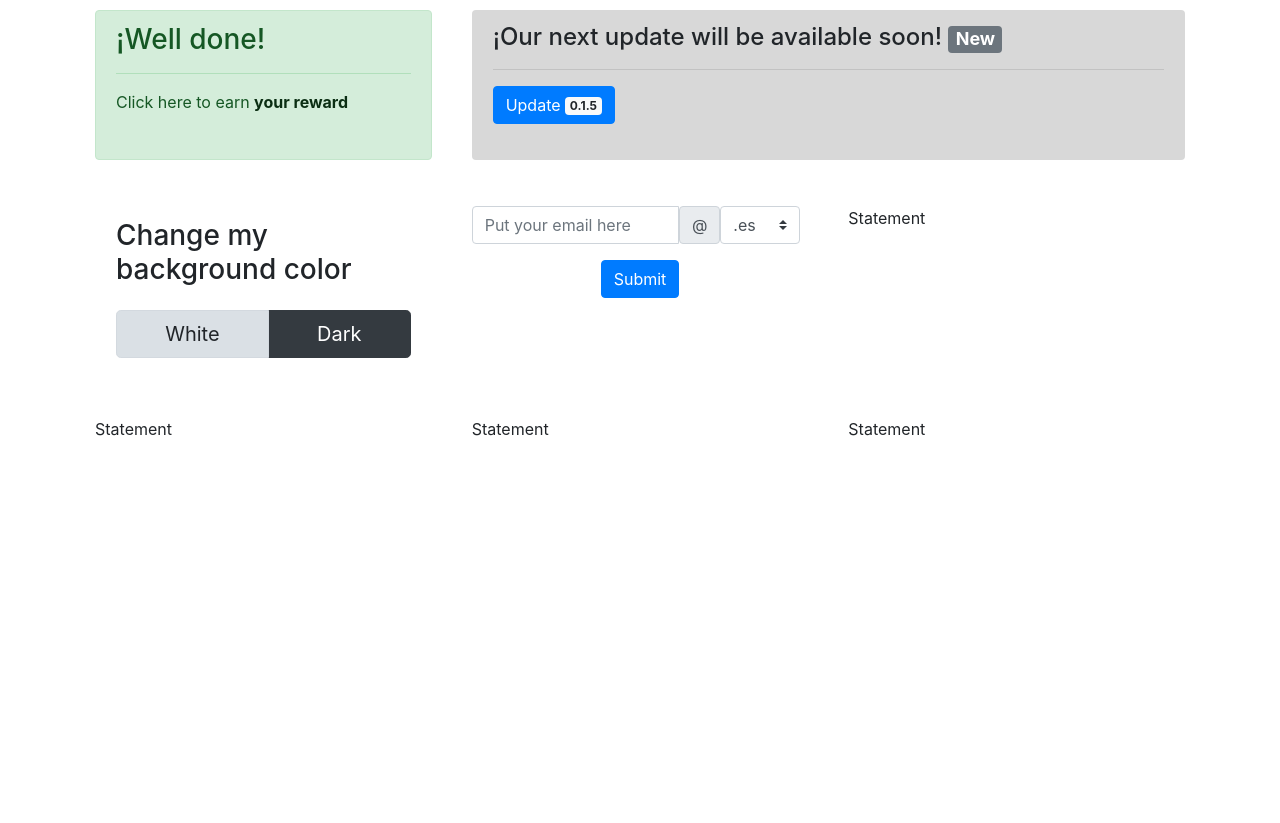
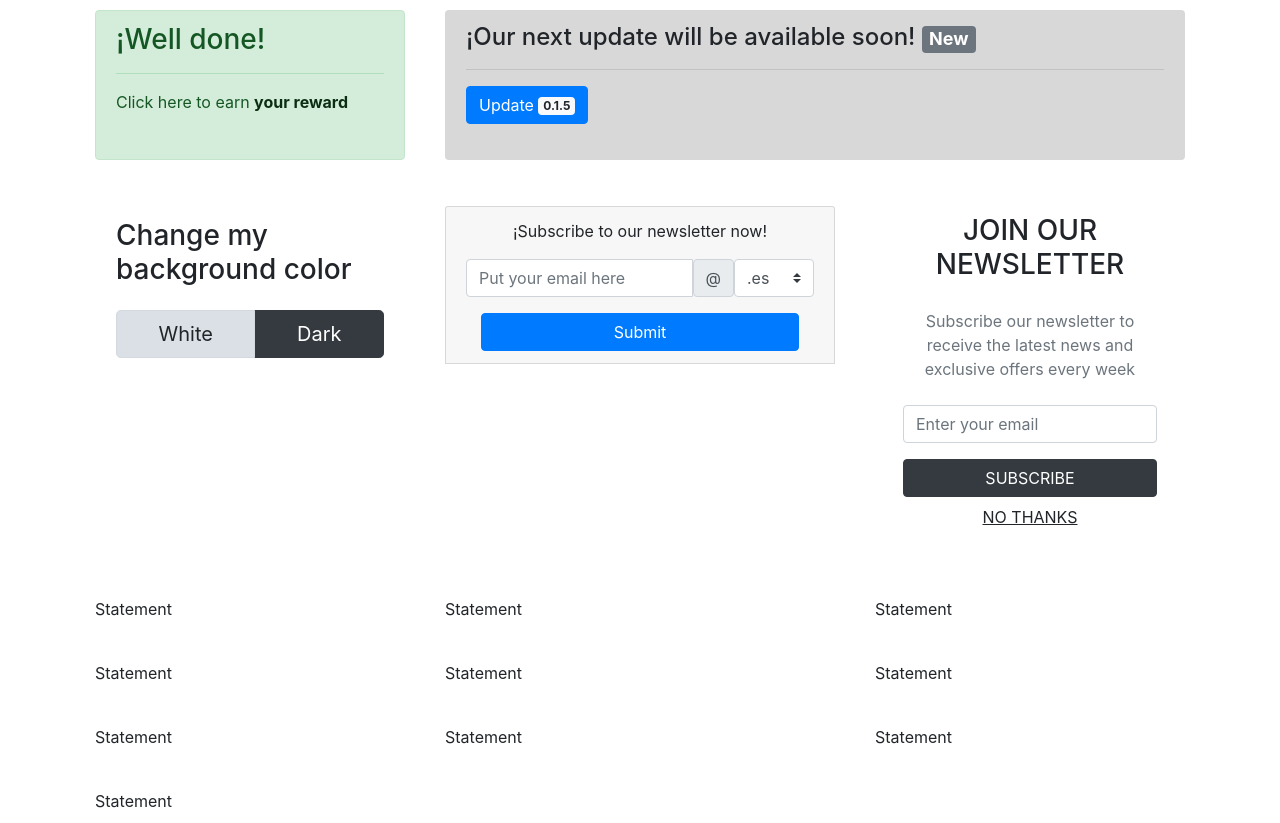
Before and after one commit to Serranosoft/CSS-JS-Bootstrap-Training, a plain HTML site: page src/index.html in a window 1280 px wide. Before the commit the page ends 800 px from the top, so only its background shows below. Drawn offline with nearby package versions, Linux system fonts and the light colour scheme.

Commit message:
Added: Subscribe to our newspaper box and organise directories and files

```diff
--- a/index.css
+++ b/src/css/index.css
@@ -3,7 +3,7 @@
 
     display: grid;
     grid-template-columns: repeat(3, 1fr);
-    grid-template-rows: 1fr;
+    grid-template-rows: auto;
     gap: 20px;
 
 }
@@ -38,3 +38,12 @@
 #box3 {
     background-color:rgb(255, 255, 255);
 }
+
+#box4 {
+    width: 390px;
+}
+
+/*#box5 {
+
+    grid-column: 3;
+    grid-row: 2 / 4;}*/
--- a/index.html
+++ b/src/index.html
@@ -2,7 +2,7 @@
 <html>
 <head>
     <!-- My CSS File -->
-    <link rel="stylesheet" href="index.css">
+    <link rel="stylesheet" href="css/index.css">
 
     <!-- JQuery Library
     <script src="http://ajax.googleapis.com/ajax/libs/jquery/1.7.1/jquery.min.js" type="text/javascript"></script> -->
@@ -13,8 +13,8 @@
 
     <!-- Bootstrap CSS -->
     <link rel="stylesheet" href="https://stackpath.bootstrapcdn.com/bootstrap/4.5.2/css/bootstrap.min.css" integrity="sha384-JcKb8q3iqJ61gNV9KGb8thSsNjpSL0n8PARn9HuZOnIxN0hoP+VmmDGMN5t9UJ0Z" crossorigin="anonymous">
-    <script src="index.js"></script>
-    <script src="functions.js"></script>
+    <script src="js/index.js"></script>
+    <script src="js/functions.js"></script>
 
 
     <!-- Bootstrap Javascript -->
@@ -48,8 +48,8 @@
             <h4>¡Our next update will be available soon! <span class="badge badge-secondary">New</span></h4>
             <hr>
             <button type="button" class="btn btn-primary" id="updateTextBox2"><span>Update <span class="badge badge-light">0.1.5</span></span></button>
-            <p id="patchNotesBox2" class="mt-3"><strong>Added:</strong> Lorem ipsum dolor sit amet consectetur adipiscing elit convallis nascetur</br>
-                <strong>Fixed:</strong> sociosqu consequat in litora pulvinar lobortis tempor vitae, sapien orci diam interdum egestas gravida elementum morbi. Taciti curae massa quisque imperdiet conubia sollicitudin, vestibulum phasellus nec pellentesque euismod integer est</p>
+            <p id="patchNotesBox2" class="mt-3"><strong><mark>Added:</mark></strong> Lorem ipsum dolor sit amet consectetur adipiscing elit convallis nascetur</br></br>
+                <strong><mark>Fixed:</mark></strong> sociosqu consequat in litora pulvinar lobortis tempor vitae, sapien orci diam interdum egestas gravida elementum morbi. Taciti curae massa quisque imperdiet conubia sollicitudin, vestibulum phasellus nec pellentesque euismod integer est</p>
                 <button id="closePatchNotes" type="button" class="btn btn-info">Close</button>
             </div>
 
@@ -68,15 +68,18 @@
         </div>
 
         <!---------------------------------FOURTH BOX-------------------------------------->
-        <div class="box">
+        <div id="box4" class="box">
+            <div class="card text-center card-header">
+                ¡Subscribe to our newsletter now!
 
-            <div class="btn-toolbar">
+
+            <div class="btn-toolbar mt-3">
 
                 <div class="input-group">
                     <input id="email_Box4" type="text" class="form-control" placeholder="Put your email here">
                         <div class="input-group-text">@</div>
                         <div class="btn-group" role="group">
-                            <select id="chooseEmailDomain" class="custom-select mr-sm-2">
+                            <select id="chooseEmailDomain" class="custom-select">
                                 <option selected>.es</option>
                                 <option>.net</option>
                                 <option>.com</option>
@@ -85,16 +88,42 @@
                         </div>
                 </div>
                 <div class="col text-center mt-3">
-                    <button id="submit_Box4" type="submit" class="btn btn-primary ">Submit</button>
+                    <button id="submit_Box4" type="submit" class="btn btn-primary btn-block">Submit</button>
                   </div>
             </div>
 
             <div id="emailInfo_Box4" class="mt-4">
                 <strong id="emailSent_Box4"></strong></p>
             </div>
+        </div>
 
 
         </div>
+
+        <!---------------------------------FIFTH BOX-------------------------------------->
+
+        <div id="box5" class="box p-2">
+
+            <div class="text-center">
+                <h3>JOIN OUR NEWSLETTER</h3>
+                <div class="card-body">
+                    <span class="text-secondary">Subscribe our newsletter to receive the latest news and exclusive offers every week</span>
+                    <input id="email_newsletter" type="text" class="form-control mt-4 mb-3" placeholder="Enter your email">
+                    <button class="btn btn-dark btn-block mb-2">SUBSCRIBE</button>
+                    <u>NO THANKS</u>
+                </div>
+            </div>
+        </div>
+
+        <!---------------------------------FIFTH BOX-------------------------------------->
+
+
+        <div class="box">Statement</div>
+        <div class="box">Statement</div>
+        <div class="box">Statement</div>
+        <div class="box">Statement</div>
+        <div class="box">Statement</div>
+        <div class="box">Statement</div>
         <div class="box">Statement</div>
         <div class="box">Statement</div>
         <div class="box">Statement</div>
```
Also changed, not shown: src/js/functions.js (renamed from functions.js), src/js/index.js (renamed from index.js).
